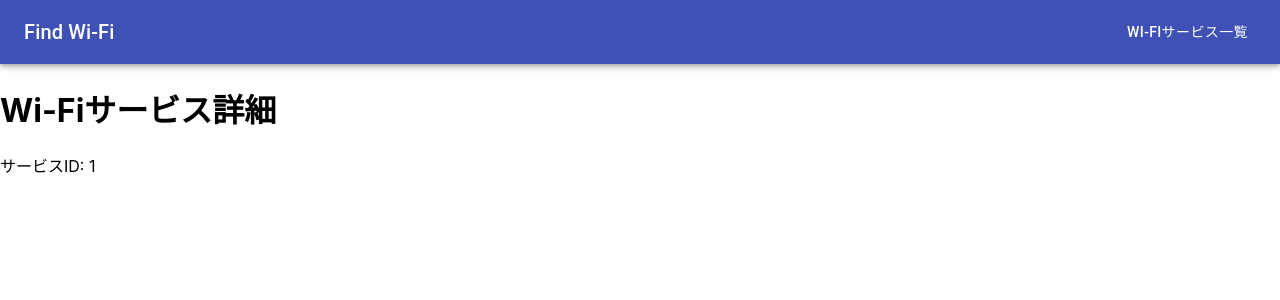
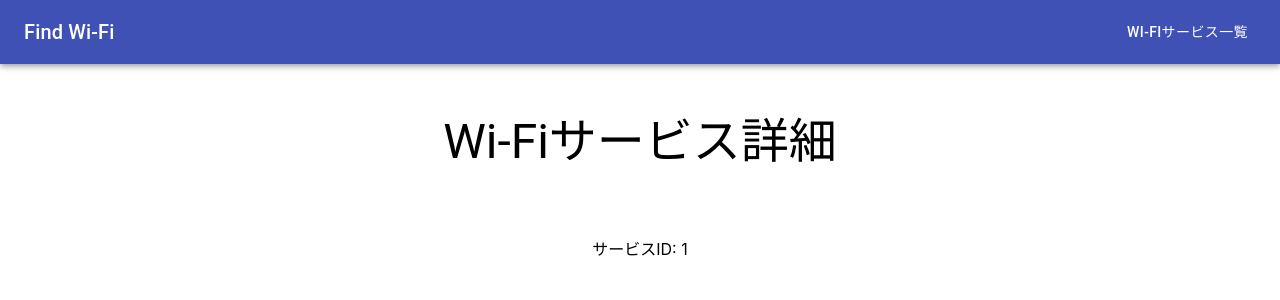
Before and after one commit to KotaTanaka/react-frontend-sandbox, a React (Create React App) app: page /services/1 in a window 1280 px wide. Shown: the top 300 px of the page. Built offline with nearby package versions, Linux system fonts and the light colour scheme.

Commit message:
feat: ページに見出しコンポーネント組み込み

```diff
--- a/src/pages/ServiceDetailPage.tsx
+++ b/src/pages/ServiceDetailPage.tsx
@@ -1,5 +1,9 @@
 import React from 'react';
 import { useParams } from 'react-router';
+import styled from 'styled-components';
+
+// from app
+import PageHeading from 'components/PageHeading';
 
 /**
  * Wi-Fiサービス詳細ページ
@@ -9,13 +13,17 @@ const ServiceDetailPage: React.FC = () => {
   const { serviceId } = useParams();
 
   return (
-    <div className="App">
-      <div>
-        <h1>Wi-Fiサービス詳細</h1>
-        <p>サービスID: {serviceId}</p>
-      </div>
-    </div>
+    <Container>
+      <PageHeading heading="Wi-Fiサービス詳細" />
+      <p>サービスID: {serviceId}</p>
+    </Container>
   );
 };
 
+const Container = styled.div`
+  display: flex;
+  flex-direction: column;
+  align-items: center;
+`;
+
 export default ServiceDetailPage;
--- a/src/pages/ServicesPage.tsx
+++ b/src/pages/ServicesPage.tsx
@@ -1,6 +1,8 @@
 import React from 'react';
+import styled from 'styled-components';
 
 // from app
+import PageHeading from 'components/PageHeading';
 import { IService } from 'interfaces/api/Service';
 import useGetServices from 'hooks/useGetServices';
 
@@ -12,8 +14,8 @@ const ServicesPage: React.FC = () => {
   const { services, isLoading } = useGetServices();
 
   return (
-    <div>
-      <h1>Wi-Fiサービス一覧</h1>
+    <Container>
+      <PageHeading heading="Wi-Fiサービス一覧" />
       {isLoading ? (
         <p>Loading...</p>
       ) : (
@@ -23,8 +25,14 @@ const ServicesPage: React.FC = () => {
           ))}
         </ul>
       )}
-    </div>
+    </Container>
   );
 };
 
+const Container = styled.div`
+  display: flex;
+  flex-direction: column;
+  align-items: center;
+`;
+
 export default ServicesPage;
--- a/src/pages/TopPage.tsx
+++ b/src/pages/TopPage.tsx
@@ -1,4 +1,8 @@
 import React from 'react';
+import styled from 'styled-components';
+
+// from app
+import PageHeading from 'components/PageHeading';
 
 /**
  * 管理画面トップページ
@@ -6,10 +10,16 @@ import React from 'react';
  */
 const TopPage: React.FC = () => {
   return (
-    <div>
-      <h1>Find Wi-Fi 管理コンソール</h1>
-    </div>
+    <Container>
+      <PageHeading heading="Find Wi-Fi 管理コンソール" />
+    </Container>
   );
 };
 
+const Container = styled.div`
+  display: flex;
+  flex-direction: column;
+  align-items: center;
+`;
+
 export default TopPage;
```
